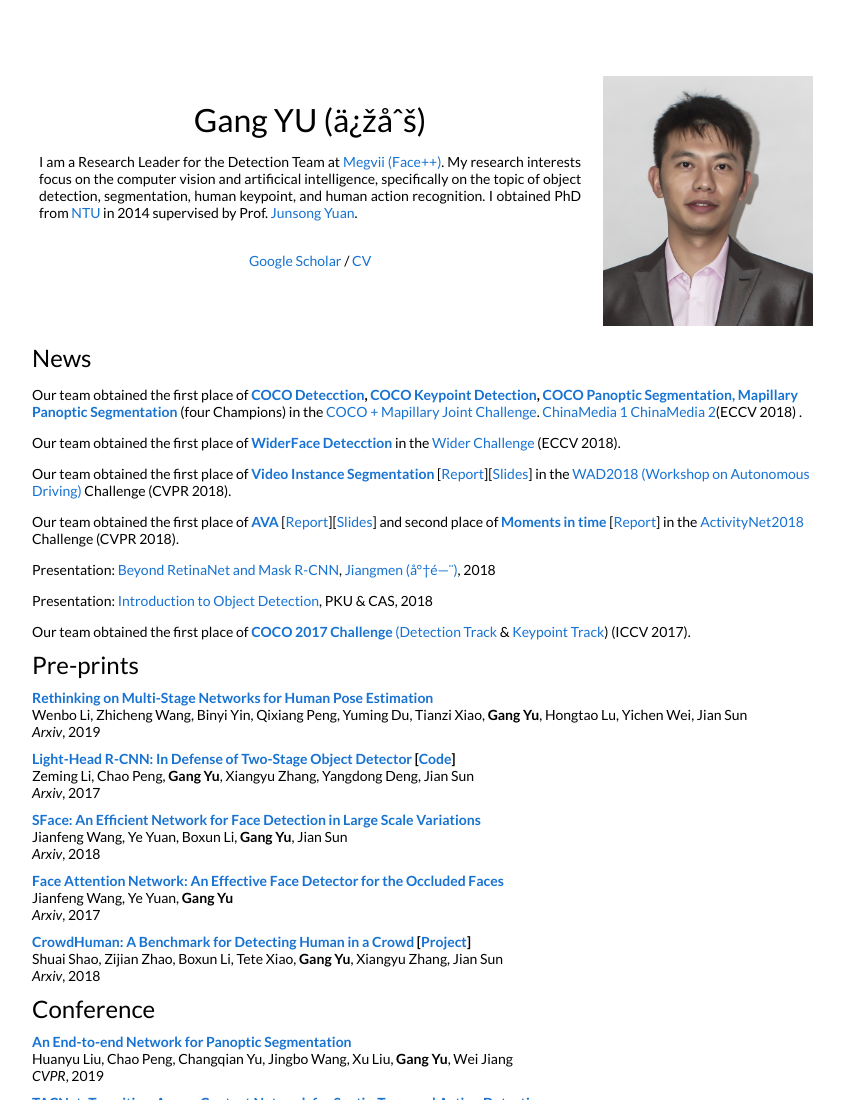
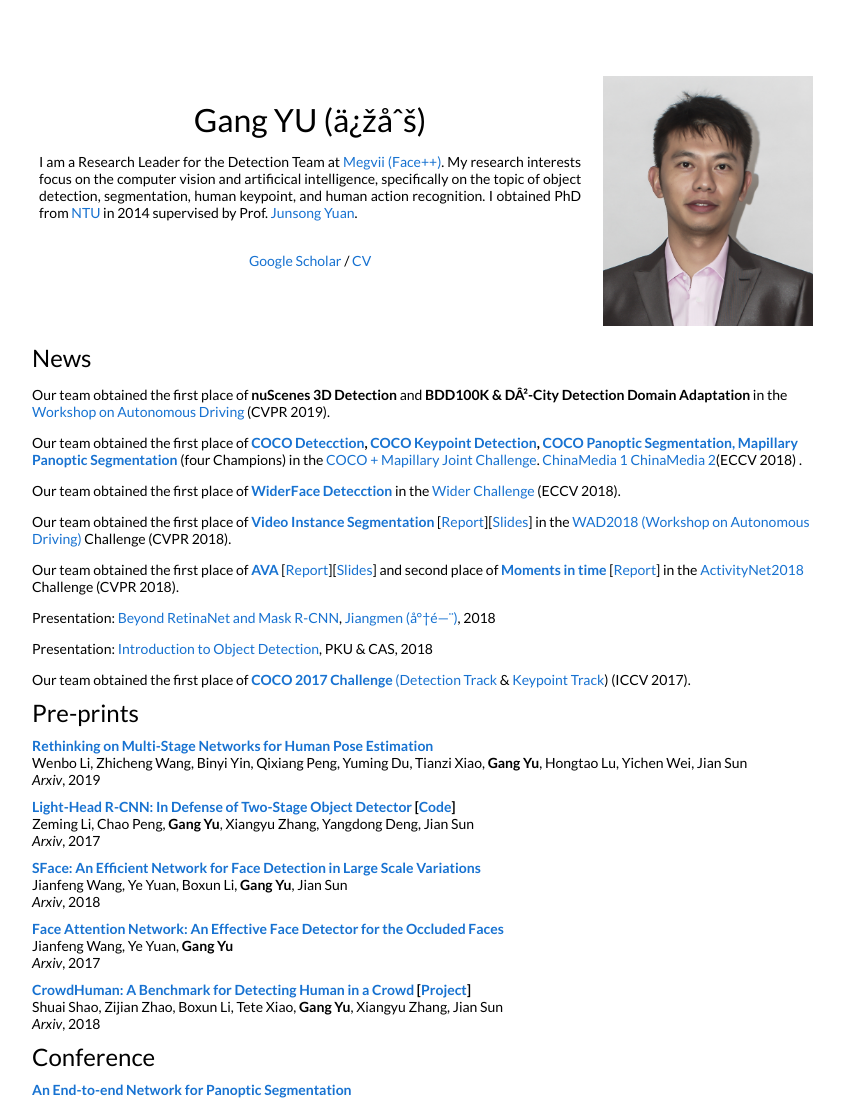
Before and after one commit to skicy/skicy.github.io, a plain HTML site: page index.html in a window 1280 px wide. Shown: the top 1100 px of the page, without its empty margins (210-1054 px from the left). Drawn offline with Linux system fonts and the light colour scheme.

Commit message:
Update index.html

```diff
--- a/index.html
+++ b/index.html
@@ -76,6 +76,9 @@
             <tr>
               <td width="100%" align="left">
                 <font size="5">News</font> <!-- <font size="3">(for full publications, please see google scholars)</font> -->
+                <p>
+                  Our team obtained the first place of <strong>nuScenes 3D Detection<a  target="_blank" href="https://www.nuscenes.org/object-detection?externalData=no&mapData=no&modalities=Lidar"></a></strong> and <strong>BDD100K & D²-City Detection Domain Adaptation<a  target="_blank" href="https://outreach.didichuxing.com/d2city/sort"></a></strong> in the <a  target="_blank" href="https://sites.google.com/view/wad2019/challenge">Workshop on Autonomous Driving</a> (CVPR 2019).
+                </p>
                 <p>
                   Our team obtained the first place of <strong><a  target="_blank" href="Presentation/instanceSeg_final.pdf">COCO Detecction</a>, <a  target="_blank" href="Presentation/keypoint.pdf">COCO Keypoint Detection</a>, <a  target="_blank" href="Presentation/panoptic.pdf">COCO Panoptic Segmentation, Mapillary Panoptic Segmentation</a></strong> (four Champions) in the <a  target="_blank" href="http://cocodataset.org/workshop/coco-mapillary-eccv-2018.html">COCO + Mapillary Joint Challenge</a>.  <a  target="_blank" href="https://mp.weixin.qq.com/s/K36j2JcTWPV1velUqyy6pA">ChinaMedia 1</a> <a  target="_blank" href="https://mp.weixin.qq.com/s/nL9l7hvG3RG7G7LzCzzvug">ChinaMedia 2</a>(ECCV 2018) .
                   </p>
```
